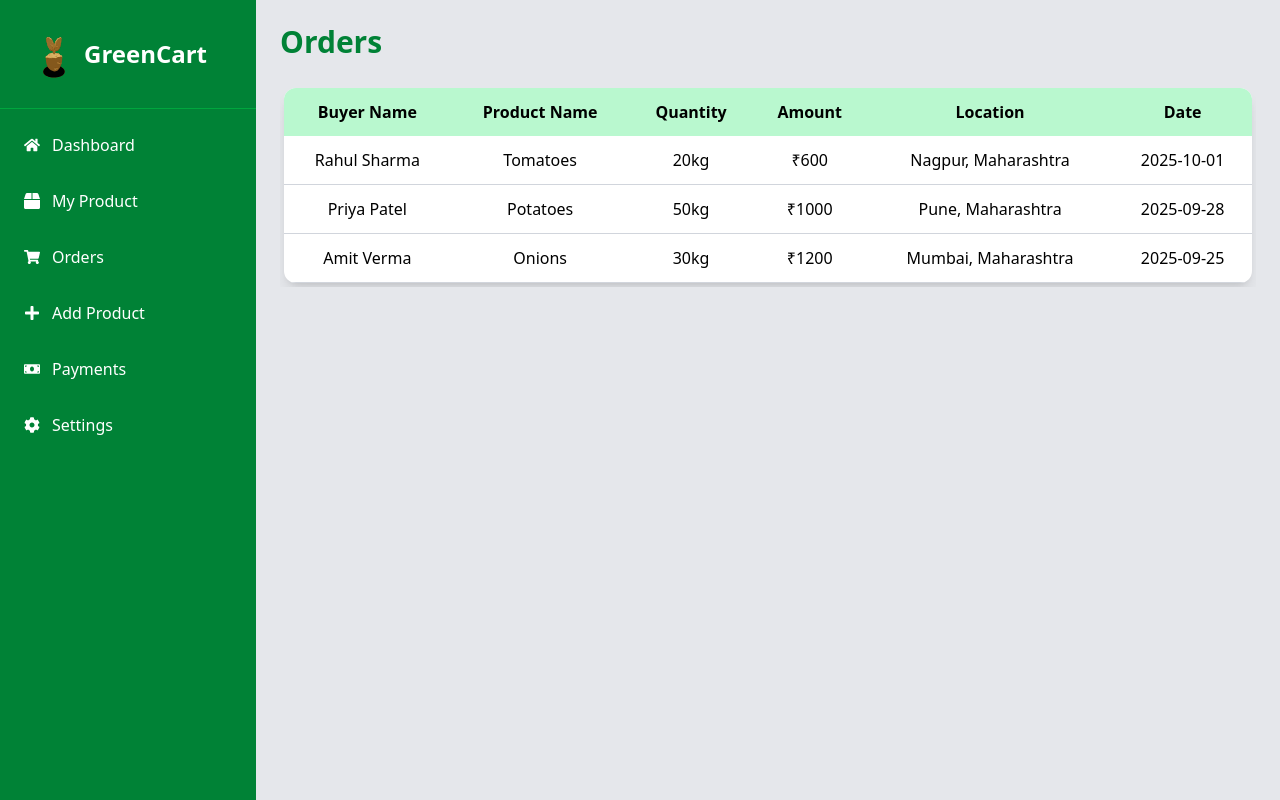
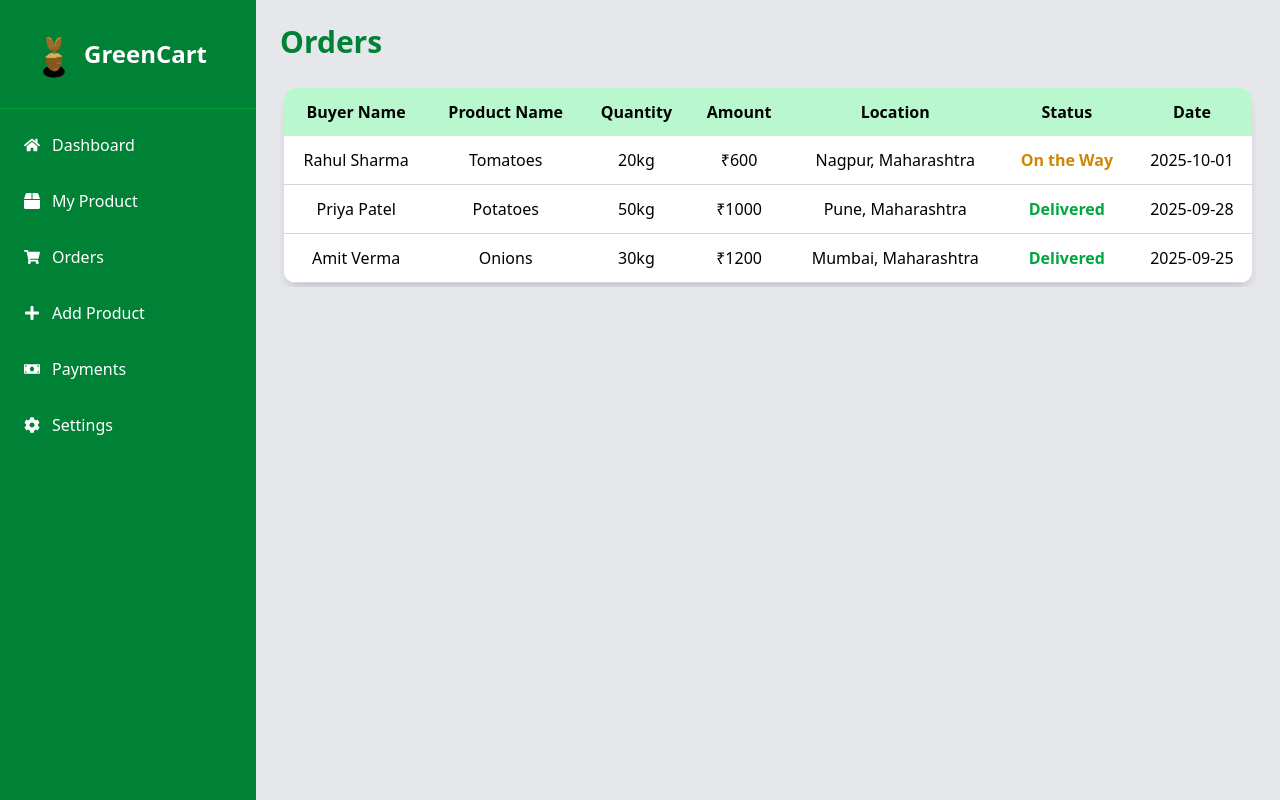
Before and after one commit to Rushikeshkuthe/greenCart-client, a React (Vite) app in the folder greenCart_client/: page /farmerOrder in a window 1280 px wide. Built offline with nearby package versions, Linux system fonts and the light colour scheme.

Commit message:
making home page

```diff
--- a/greenCart_client/package.json
+++ b/greenCart_client/package.json
@@ -17,6 +17,7 @@
     "react-icons": "^5.5.0",
     "react-router-dom": "^7.9.3",
     "recharts": "^3.2.1",
+    "slick-carousel": "^1.8.1",
     "tailwindcss": "^4.1.13"
   },
   "devDependencies": {
--- a/greenCart_client/src/App.jsx
+++ b/greenCart_client/src/App.jsx
@@ -9,6 +9,7 @@ import AddProduct from './pages/AddProduct'
 import FarmerOrder from './pages/FarmerOrder'
 import FarmerPayment from './pages/FarmerPayment'
 import FarmerSettings from './pages/FarmerSettings'
+import BuyerDash from './pages/BuyerDash'
 
 function App() {
 
@@ -26,6 +27,7 @@ function App() {
             <Route path='/farmerOrder' element={<FarmerOrder/>}/>
             <Route path='/farmerPayment' element={<FarmerPayment/>}/>
             <Route path='/farmerSettings' element={<FarmerSettings/>}/>
+              <Route path='/buyerDash' element={<BuyerDash/>}/>
         </Routes>
       </div>
 
--- /dev/null
+++ b/greenCart_client/src/components/BannerSlider.jsx
@@ -0,0 +1,21 @@
+import React from 'react'
+import Slider from 'react-slick'
+
+const BannerSlider =()=>{
+
+    const banner = [
+        {id:1,img:""},
+         {id:2,img:""},
+          {id:3,img:""},
+    ]
+
+
+
+
+    return(
+        <>
+        </>
+    )
+}
+
+export default BannerSlider
--- a/greenCart_client/src/index.css
+++ b/greenCart_client/src/index.css
@@ -1 +1,3 @@
 @import "tailwindcss";
+@import "slick-carousel/slick/slick.css";
+@import "slick-carousel/slick/slick-theme.css";
--- /dev/null
+++ b/greenCart_client/src/pages/BuyerDash.jsx
@@ -0,0 +1,12 @@
+import React from 'react'
+
+const BuyerDash = () =>{
+
+    return(
+        <h1>
+            Buyer Dash
+        </h1>
+    )
+}
+
+export default BuyerDash
--- a/greenCart_client/src/pages/FarmerOrder.jsx
+++ b/greenCart_client/src/pages/FarmerOrder.jsx
@@ -10,6 +10,7 @@ const FarmerOrder =() =>{
       quantity: "20kg",
       amount: "₹600",
       location: "Nagpur, Maharashtra",
+      status:'On the Way',
       date: "2025-10-01",
     },
     {
@@ -19,6 +20,7 @@ const FarmerOrder =() =>{
       quantity: "50kg",
       amount: "₹1000",
       location: "Pune, Maharashtra",
+       status:'Delivered',
       date: "2025-09-28",
     },
     {
@@ -28,6 +30,7 @@ const FarmerOrder =() =>{
       quantity: "30kg",
       amount: "₹1200",
       location: "Mumbai, Maharashtra",
+       status:'Delivered',
       date: "2025-09-25",
     },
   ];
@@ -44,6 +47,7 @@ const FarmerOrder =() =>{
                             <th className='p-3'>Quantity</th>
                             <th className='p-3'>Amount</th>
                             <th className='p-3'>Location</th>
+                            <th className='p-3'>Status</th>
                             <th className='p-3'>Date</th>
                         </tr>
                     </thead>
@@ -55,6 +59,7 @@ const FarmerOrder =() =>{
                             <td className='p-3'>{p.quantity}</td>
                             <td className='p-3'>{p.amount}</td>
                             <td className='p-3'>{p.location}</td>
+                            <td className={`p-3 font-semibold ${p.status==='Delivered'?'text-green-600':'text-yellow-600'}`}>{p.status}</td>
                             <td className='p-3'>{p.date}</td>
                         </tr>
                     ))}
```
Also changed, not shown: 1 other file (tests, documents, lock files or other folders).
